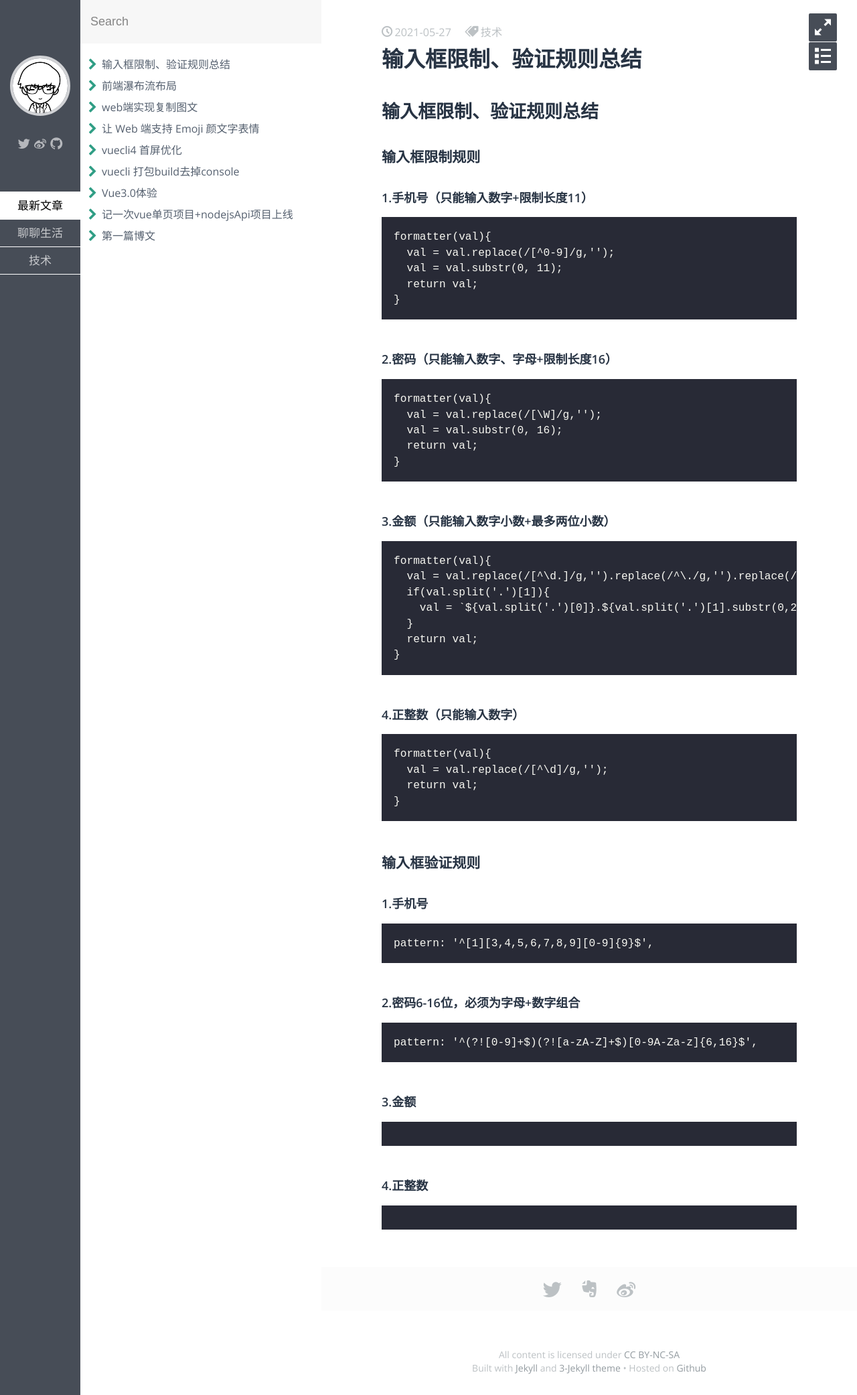
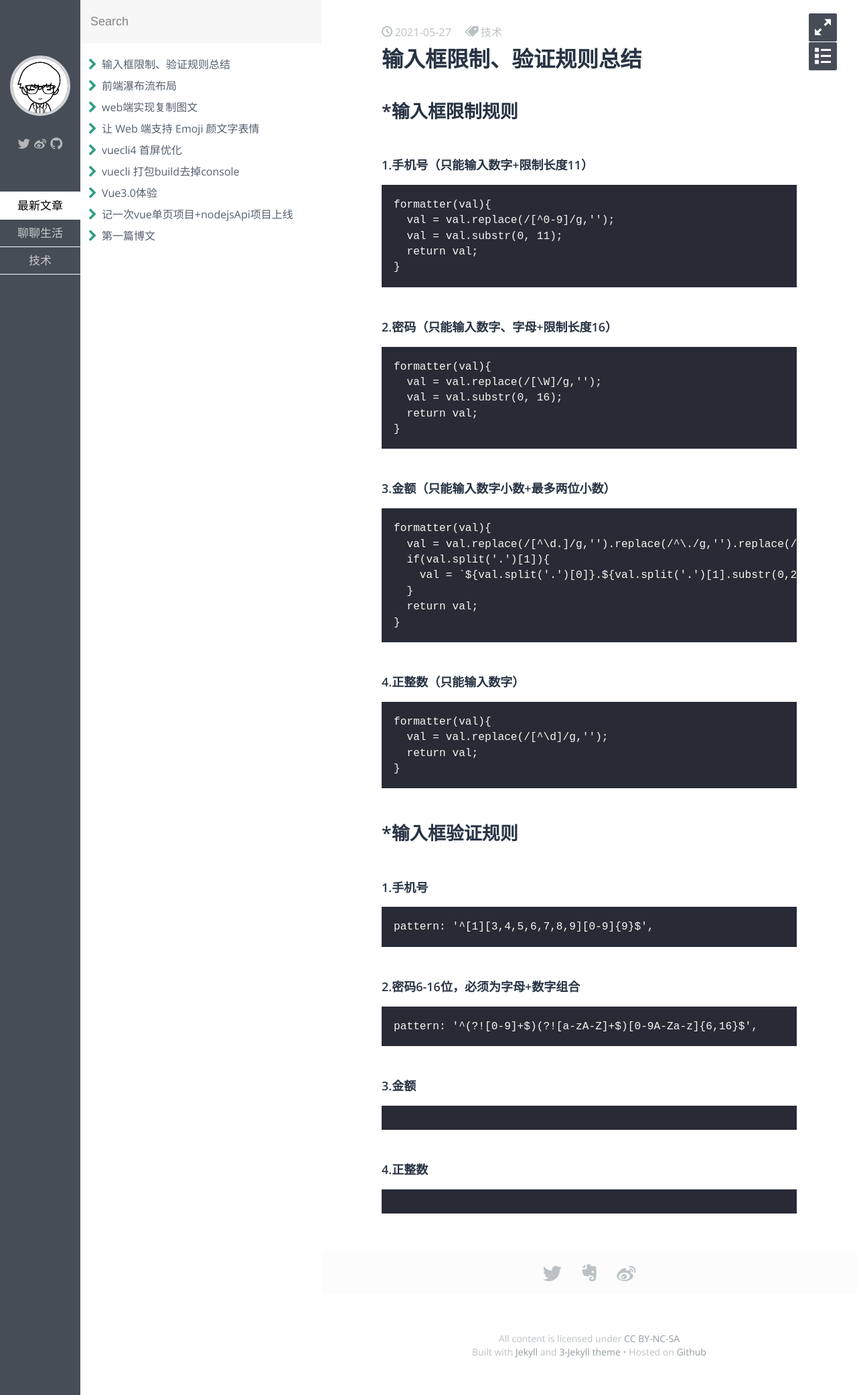
Before and after one commit to woyehaizaixiang/woyehaizaixiang.github.io, a Jekyll site: the page built from _posts/skill/2021-05-27-输入框限制、验证规则总结.md, in a window 1280 px wide. Shown: the whole page at 67% size. Built offline with Jekyll 4.4.1, drawn with Linux system fonts in a browser that asks for light colours; some web fonts are replaced.

Commit message:
样式微调

````diff
--- a/_posts/skill/2021-05-27-输入框限制、验证规则总结.md
+++ b/_posts/skill/2021-05-27-输入框限制、验证规则总结.md
@@ -7,9 +7,7 @@ keywords: 限制规则 验证规则
 description: 输入框限制、验证规则总结
 ---
 
-## 输入框限制、验证规则总结
-
-### 输入框限制规则
+## *输入框限制规则
 
 #### 1.手机号（只能输入数字+限制长度11）
 ```
@@ -54,7 +52,7 @@ formatter(val){
 
 
 
-### 输入框验证规则
+## *输入框验证规则
 
 #### 1.手机号
 ```
````
